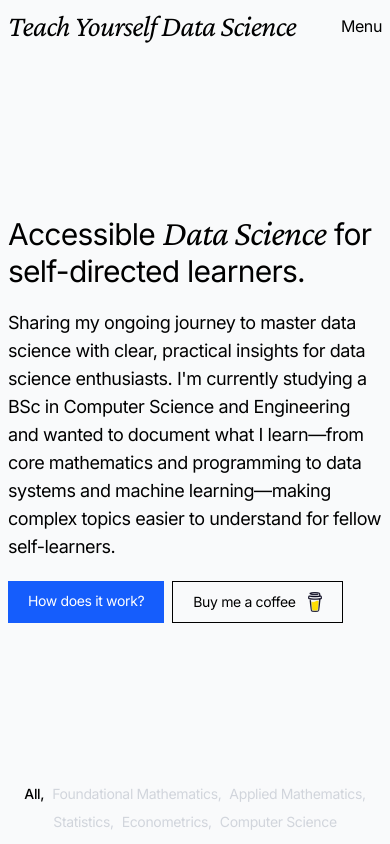
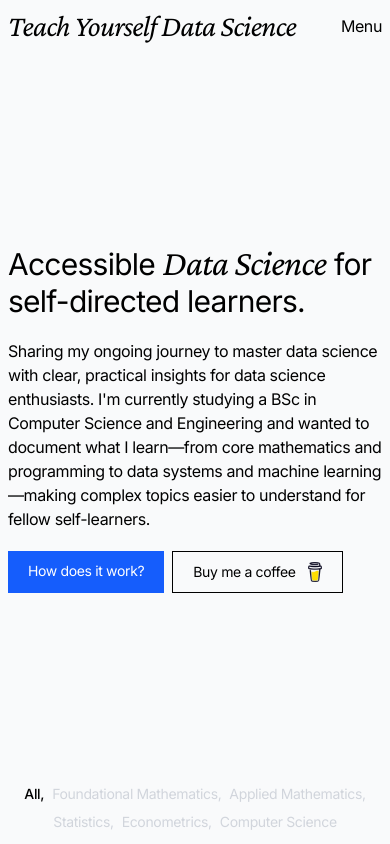
Before and after one commit to rohitjethoe/teach-yourself-ds, a Vue app: page / in a window 390 px wide. Shown: the top 844 px of the page. Built offline with nearby package versions, Linux system fonts and the light colour scheme.

Commit message:
Landing paragraph mobile size

```diff
--- a/src/views/Home.vue
+++ b/src/views/Home.vue
@@ -7,7 +7,7 @@
             <div class="text-3xl md:text-4xl tracking-tight">
                 Accessible <span class="font-crimson-pro italic text-4xl md:text-5xl">Data Science</span> for self-directed learners.
             </div>
-            <div class="tracking-tight pt-5 md:w-2/3 text-lg">
+            <div class="tracking-tight pt-5 md:w-2/3 text-base md:text-lg">
                 Sharing my ongoing journey to master data science with clear, practical insights for data science enthusiasts. I'm currently studying a BSc in Computer Science and Engineering and wanted to document what I learn—from core mathematics and programming to data systems and machine learning—making complex topics easier to understand for fellow self-learners.
             </div>
             <div class="mt-5 md:mt-10 flex gap-2">
```
